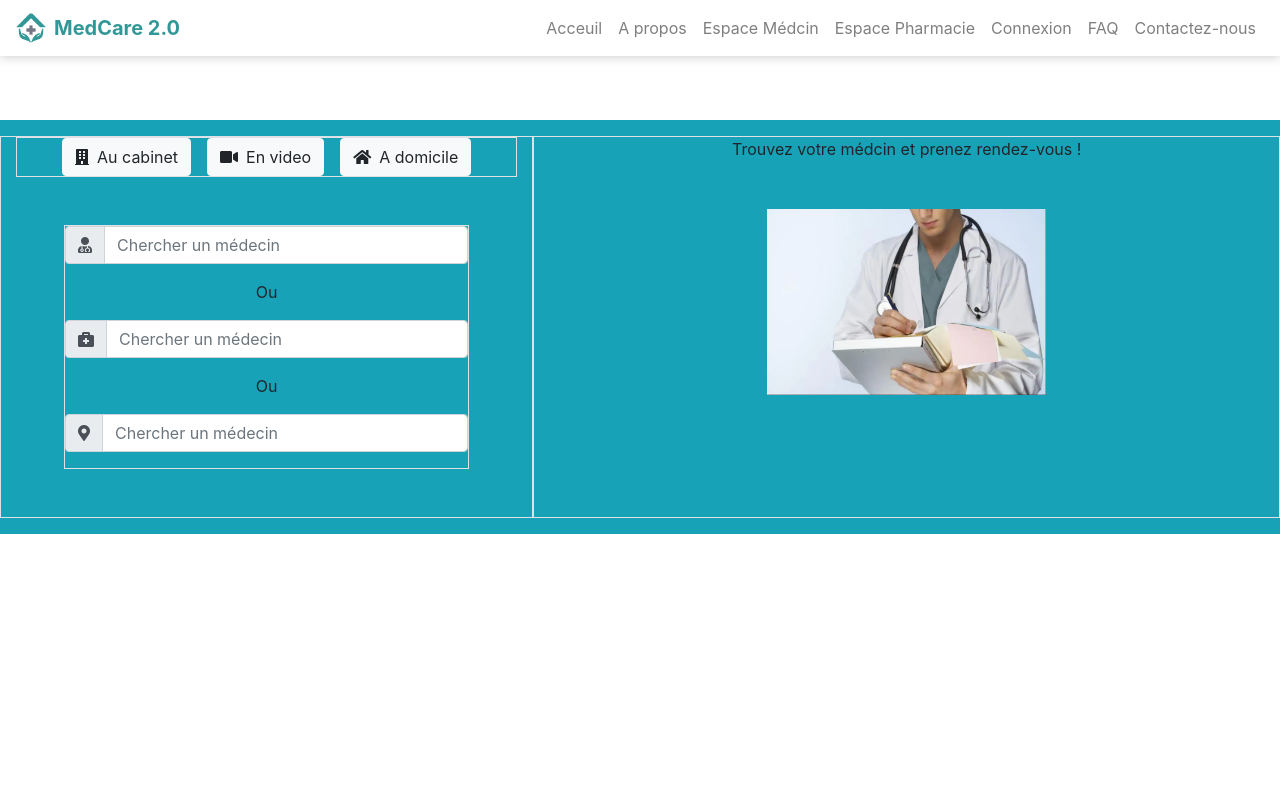
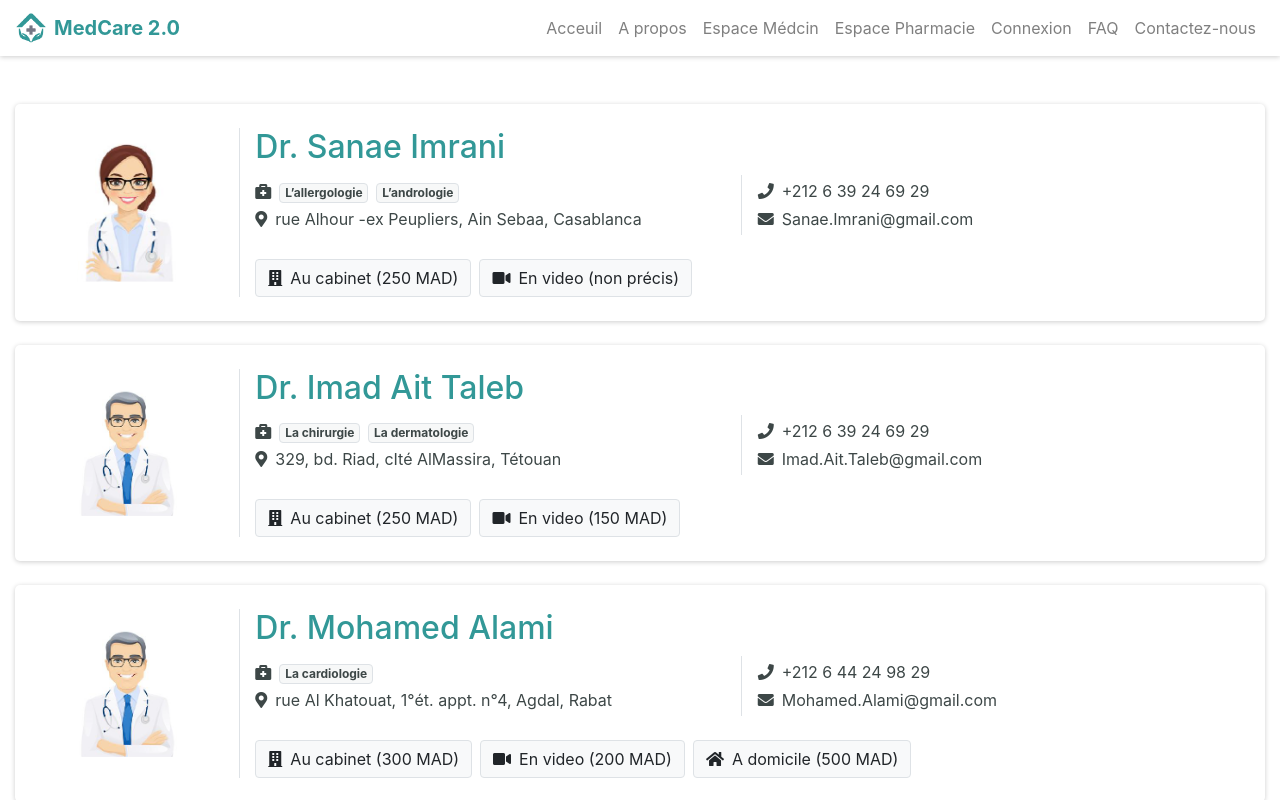
Before and after one commit to chaouielmehdi/medcare, a React (Create React App) app: page / in a window 1280 px wide. Shown: the top 800 px of the page. Built offline with nearby package versions, Linux system fonts and the light colour scheme.

Commit message:
doctors page added

```diff
--- a/src/App.tsx
+++ b/src/App.tsx
@@ -2,14 +2,16 @@ import './App.css';
 import Header from './pages/header/header';
 import About from './pages/about/about';
 import Home from './pages/home/home';
+import Doctors from './pages/search/doctors/doctors';
 
 const App = () => {
 	return (
 		<>
 			<Header />
 			<div className="py-5">
-				<Home />
+				{/* <Home /> */}
 				{/* <About /> */}
+				<Doctors />
 			</div>
 		</>
 	);
--- a/src/components/Button/Button.tsx
+++ b/src/components/Button/Button.tsx
@@ -18,8 +18,14 @@ interface IButtonProps {
 	onClick?: (event: React.MouseEvent) => void;
 }
 
-const Button: FC<IProps & IButtonProps> = ({ children, className, icon, type, onClick }): ReactElement => {
-	const buttonClass = [className, 'btn', type ? 'btn-' + type : 'btn-light'].join(' ');
+const Button: FC<IProps & IButtonProps> = ({
+	children,
+	className,
+	icon,
+	type = 'light',
+	onClick,
+}): ReactElement => {
+	const buttonClass = className + ' border btn btn-' + type;
 	const iconClass = 'mr-2 fas fa-' + icon;
 
 	return (
--- /dev/null
+++ b/src/components/DoctorCard/DoctorCard.tsx
@@ -0,0 +1,89 @@
+import React, { FC, ReactElement } from 'react';
+import { Doctor, Gender } from '../../models/Doctor';
+import Row from '../Row/Row';
+import Button from '../Button/Button';
+
+import DoctorMale from '../../assets/img/Doctor-Male.png';
+import DoctorFemale from '../../assets/img/Doctor-Female.png';
+
+interface IConsBtnProps {
+	type: 'video' | 'cabinet' | 'home';
+	label: string;
+	icon: string;
+}
+
+interface IDoctorCardProps {
+	className?: string;
+	doctor: Doctor;
+}
+
+const DoctorCard: FC<IDoctorCardProps> = ({ className, doctor }): ReactElement => {
+	const imgSrc: string = doctor.gender === Gender.Male ? DoctorMale : DoctorFemale;
+
+	const fields = () =>
+		doctor.fields.map((field, index) => (
+			<span key={index} className="badge badge-light border mr-2">
+				{field.value}
+			</span>
+		));
+
+	const icon = (iconName: string) => <i className={'mr-2 fas fa-' + iconName}></i>;
+
+	const consultationButton = ({ type, label, icon }: IConsBtnProps) =>
+		doctor.consultation[type].available && (
+			<Button icon={icon} className="mr-2">
+				<>
+					{label}
+					{doctor.consultation[type].price
+						? ' (' + doctor.consultation[type].price + ' MAD)'
+						: ' (non précis)'}
+				</>
+			</Button>
+		);
+
+	return (
+		<div className={className}>
+			<Row flex={{ align: 'center', justify: 'between' }} className="p-4">
+				<div className="col-2 d-flex justify-content-center pl-0 pr-4">
+					<img src={imgSrc} width="100" alt="Doctor" />
+				</div>
+				<div className="col-10 border-left">
+					<h2 className="c-green">Dr. {doctor.name}</h2>
+
+					<Row flex={{ align: 'start', justify: 'between' }} isShadowed={false}>
+						<div className="col-6 p-0">
+							<span className="d-block my-1">
+								{icon('briefcase-medical')}
+								{fields()}
+							</span>
+							<span className="d-block my-1">
+								{icon('map-marker-alt')}
+								{doctor.address}
+							</span>
+						</div>
+						<div className="col-6 border-left p-0 pl-3">
+							<span className="d-block my-1">
+								{icon('phone')}
+								{doctor.phone}
+							</span>
+							<span className="d-block my-1">
+								{icon('envelope')}
+								{doctor.email}
+							</span>
+						</div>
+					</Row>
+
+					<Row flex={{ align: 'start', justify: 'between' }} isShadowed={false}>
+						<div className="col-12 p-0 mt-4">
+							{consultationButton({ type: 'cabinet', icon: 'building', label: 'Au cabinet' })}
+							{consultationButton({ type: 'video', icon: 'video', label: 'En video' })}
+							{consultationButton({ type: 'home', icon: 'home', label: 'A domicile' })}
+						</div>
+					</Row>
+				</div>
+			</Row>
+		</div>
+	);
+};
+
+export default DoctorCard;
--- a/src/components/Row/Row.tsx
+++ b/src/components/Row/Row.tsx
@@ -3,19 +3,28 @@ import { IProps } from '../../types/IProps';
 
 interface IRowProps {
 	isShadowed?: boolean;
-	isBorderedRadius?: boolean;
+	flex?: {
+		justify?: 'start' | 'end' | 'center' | 'between' | 'around';
+		align?: 'start' | 'end' | 'center' | 'baseline' | 'stretch';
+	};
 }
 
-const Row: FC<IProps & IRowProps> = ({ children, className, isShadowed, isBorderedRadius }): ReactElement => {
-	const rowClass: string = [
-		'row',
-		'm-1',
-		className,
-		isShadowed ? 'box-shadow' : '',
-		isBorderedRadius ? 'border-radius' : '',
-	].join(' ');
+const Row: FC<IProps & IRowProps> = ({ children, className, isShadowed = true, flex }): ReactElement => {
+	let flexClass = ' ';
 
-	return <div className={rowClass}>{children}</div>;
+	if (flex) {
+		flexClass += [
+			'd-flex',
+			flex.align ? 'align-items-' + flex.align : '',
+			flex.justify ? 'justify-content-' + flex.justify : '',
+		].join(' ');
+	}
+
+	const rowClass: string = [className, 'row', 'm-0', 'border-radius', isShadowed ? 'box-shadow' : ''].join(
+		' '
+	);
+
+	return <div className={rowClass + flexClass}>{children}</div>;
 };
 
 export default Row;
--- a/src/index.css
+++ b/src/index.css
@@ -4,6 +4,7 @@ body {
 		'Fira Sans', 'Droid Sans', 'Helvetica Neue', sans-serif;
 	-webkit-font-smoothing: antialiased;
 	-moz-osx-font-smoothing: grayscale;
+	color: #3d4747;
 }
 
 /* colors */
@@ -17,10 +18,16 @@ body {
 
 /* shadows */
 .box-shadow {
-	box-shadow: 0 1px 10px rgba(0, 0, 0, 0.2);
+	box-shadow: 0 1px 5px rgba(0, 0, 0, 0.2);
 }
 
 /* borders */
 .border-radius {
 	border-radius: 5px;
 }
+
+/* badge */
+.badge-light {
+	color: #3d4747;
+	background-color: #86949411;
+}
--- /dev/null
+++ b/src/models/Doctor.ts
@@ -0,0 +1,155 @@
+import { fields, IdValueData } from './IdValueData';
+
+export enum Gender {
+	Male = 'Male',
+	Female = 'Female',
+}
+
+interface Consultation {
+	cabinet: {
+		available: boolean;
+		price?: number;
+	};
+	video: {
+		available: boolean;
+		price?: number;
+	};
+	home: {
+		available: boolean;
+		price?: number;
+	};
+}
+
+export class Doctor {
+	constructor(
+		public id: number,
+		public name: string,
+		public email: string,
+		public password: string,
+		public gender: Gender,
+		public address: string,
+		public phone: string,
+		public consultation: Consultation,
+		public fields: IdValueData[]
+	) {}
+}
+
+export const doctors: Doctor[] = [
+	{
+		id: 0,
+		name: 'Sanae Imrani',
+		email: 'Sanae.Imrani@gmail.com',
+		password: '123456',
+		address: 'rue Alhour -ex Peupliers, Ain Sebaa, Casablanca',
+		gender: Gender.Female,
+		phone: '+212 6 39 24 69 29',
+		consultation: {
+			cabinet: {
+				available: true,
+				price: 250,
+			},
+			video: {
+				available: true,
+			},
+			home: {
+				available: false,
+			},
+		},
+		fields: [fields[0], fields[2]],
+	},
+	{
+		id: 1,
+		name: 'Imad Ait Taleb',
+		email: 'Imad.Ait.Taleb@gmail.com',
+		password: '123456',
+		address: '329, bd. Riad, cIté AlMassira, Tétouan',
+		gender: Gender.Male,
+		phone: '+212 6 39 24 69 29',
+		consultation: {
+			cabinet: {
+				available: true,
+				price: 250,
+			},
+			video: {
+				available: true,
+				price: 150,
+			},
+			home: {
+				available: false,
+			},
+		},
+		fields: [fields[4], fields[12]],
+	},
+
+	{
+		id: 2,
+		name: 'Mohamed Alami',
+		email: 'Mohamed.Alami@gmail.com',
+		password: '123456',
+		address: 'rue Al Khatouat, 1°ét. appt. n°4, Agdal, Rabat',
+		gender: Gender.Male,
+		phone: '+212 6 44 24 98 29',
+		consultation: {
+			cabinet: {
+				available: true,
+				price: 300,
+			},
+			video: {
+				available: true,
+				price: 200,
+			},
+			home: {
+				available: true,
+				price: 500,
+			},
+		},
+		fields: [fields[3]],
+	},
+	{
+		id: 3,
+		name: 'Abdessalam Mejdoub',
+		email: 'Abdessalam.Mejdoub@gmail.com',
+		password: '123456',
+		address: '75, rue Omar Slaoui, Casablanca',
+		gender: Gender.Male,
+		phone: '+212 6 45 24 13 00',
+		consultation: {
+			cabinet: {
+				available: true,
+				price: 200,
+			},
+			video: {
+				available: true,
+				price: 200,
+			},
+			home: {
+				available: true,
+				price: 600,
+			},
+		},
+		fields: [fields[3], fields[5]],
+	},
+	{
+		id: 4,
+		name: 'Alae Saidi',
+		email: 'Alae.Saidi@gmail.com',
+		password: '123456',
+		address: '29, RUE MOHAMED EL BAAMRANI 20000, Tanger',
+		gender: Gender.Female,
+		phone: '+212 6 54 34 83 44',
+		consultation: {
+			cabinet: {
+				available: true,
+				price: 250,
+			},
+			video: {
+				available: false,
+				price: 150,
+			},
+			home: {
+				available: false,
+			},
+		},
+		fields: [fields[18], fields[4]],
+	},
+];
--- /dev/null
+++ b/src/models/IdValueData.ts
@@ -0,0 +1,186 @@
+export class IdValueData {
+	constructor(public id: number, public value: string) {}
+}
+
+export const fields: IdValueData[] = [
+	{
+		id: 0,
+		value: 'L’allergologie',
+	},
+	{
+		id: 1,
+		value: 'L’anesthésiologie',
+	},
+	{
+		id: 2,
+		value: 'L’andrologie',
+	},
+	{
+		id: 3,
+		value: 'La cardiologie',
+	},
+	{
+		id: 4,
+		value: 'La chirurgie',
+	},
+	{
+		id: 5,
+		value: 'La chirurgie cardiaque',
+	},
+	{
+		id: 6,
+		value: 'La chirurgie esthétique',
+	},
+	{
+		id: 7,
+		value: 'La chirurgie générale',
+	},
+	{
+		id: 8,
+		value: 'La chirurgie maxillo-faciale',
+	},
+	{
+		id: 9,
+		value: 'La chirurgie pédiatrique',
+	},
+	{
+		id: 10,
+		value: 'La chirurgie thoracique',
+	},
+	{
+		id: 11,
+		value: 'La chirurgie vasculaire',
+	},
+	{
+		id: 12,
+		value: 'La dermatologie',
+	},
+	{
+		id: 13,
+		value: 'L’endocrinologie',
+	},
+	{
+		id: 14,
+		value: 'La gastro-entérologie',
+	},
+	{
+		id: 15,
+		value: 'La gériatrie',
+	},
+	{
+		id: 16,
+		value: 'La gynécologie',
+	},
+	{
+		id: 17,
+		value: 'L’hématologie',
+	},
+	{
+		id: 18,
+		value: 'L’hépatologie',
+	},
+	{
+		id: 19,
+		value: 'L’infectiologie',
+	},
+	{
+		id: 20,
+		value: 'La médecine aiguë',
+	},
+	{
+		id: 21,
+		value: 'La médecine du travail',
+	},
+	{
+		id: 22,
+		value: 'La médecine générale',
+	},
+	{
+		id: 23,
+		value: 'La médecine interne',
+	},
+	{
+		id: 24,
+		value: 'La médecine nucléaire',
+	},
+	{
+		id: 25,
+		value: 'La médecine palliative',
+	},
+	{
+		id: 26,
+		value: 'La médecine physique',
+	},
+	{
+		id: 27,
+		value: 'La médecine préventive',
+	},
+	{
+		id: 28,
+		value: 'La néonatologie',
+	},
+	{
+		id: 29,
+		value: 'La néphrologie',
+	},
+	{
+		id: 30,
+		value: 'La neurologie',
+	},
+	{
+		id: 31,
+		value: 'L’odontologie',
+	},
+	{
+		id: 32,
+		value: 'L’oncologie',
+	},
+	{
+		id: 33,
+		value: 'L’obstétrique',
+	},
+	{
+		id: 34,
+		value: 'L’ophtalmologie',
+	},
+	{
+		id: 35,
+		value: 'L’orthopédie',
+	},
+	{
+		id: 36,
+		value: 'L’Oto-rhino-laryngologie',
+	},
+	{
+		id: 37,
+		value: 'La pédiatrie',
+	},
+	{
+		id: 38,
+		value: 'La pneumologie',
+	},
+	{
+		id: 39,
+		value: 'La psychiatrie',
+	},
+	{
+		id: 40,
+		value: 'La radiologie',
+	},
+	{
+		id: 41,
+		value: 'La radiothérapie',
+	},
+	{
+		id: 42,
+		value: 'La rhumatologie',
+	},
+	{
+		id: 43,
+		value: 'L’urologie',
+	},
+	{
+		id: 44,
+		value: 'La neurochirurgie',
+	},
+];
--- /dev/null
+++ b/src/pages/search/doctors/doctors.tsx
@@ -0,0 +1,16 @@
+import React from 'react';
+import Container from '../../../components/Container/Container';
+import DoctorCard from '../../../components/DoctorCard/DoctorCard';
+import { doctors } from '../../../models/Doctor';
+
+function Doctors() {
+	return (
+		<Container>
+			{doctors.map((doctor, index) => (
+				<DoctorCard key={index} className="mb-4" doctor={doctor} />
+			))}
+		</Container>
+	);
+}
+
+export default Doctors;
--- a/src/types/IProps.ts
+++ b/src/types/IProps.ts
@@ -1,4 +1,3 @@
-
 export interface IProps {
 	children: JSX.Element | JSX.Element[] | string;
 	className?: string;
```
Also changed, not shown: src/pages/about/about.tsx (+32 -48 lines), src/assets/img/Doctor-Female.png (added), src/assets/img/Doctor-Male.png (added).
